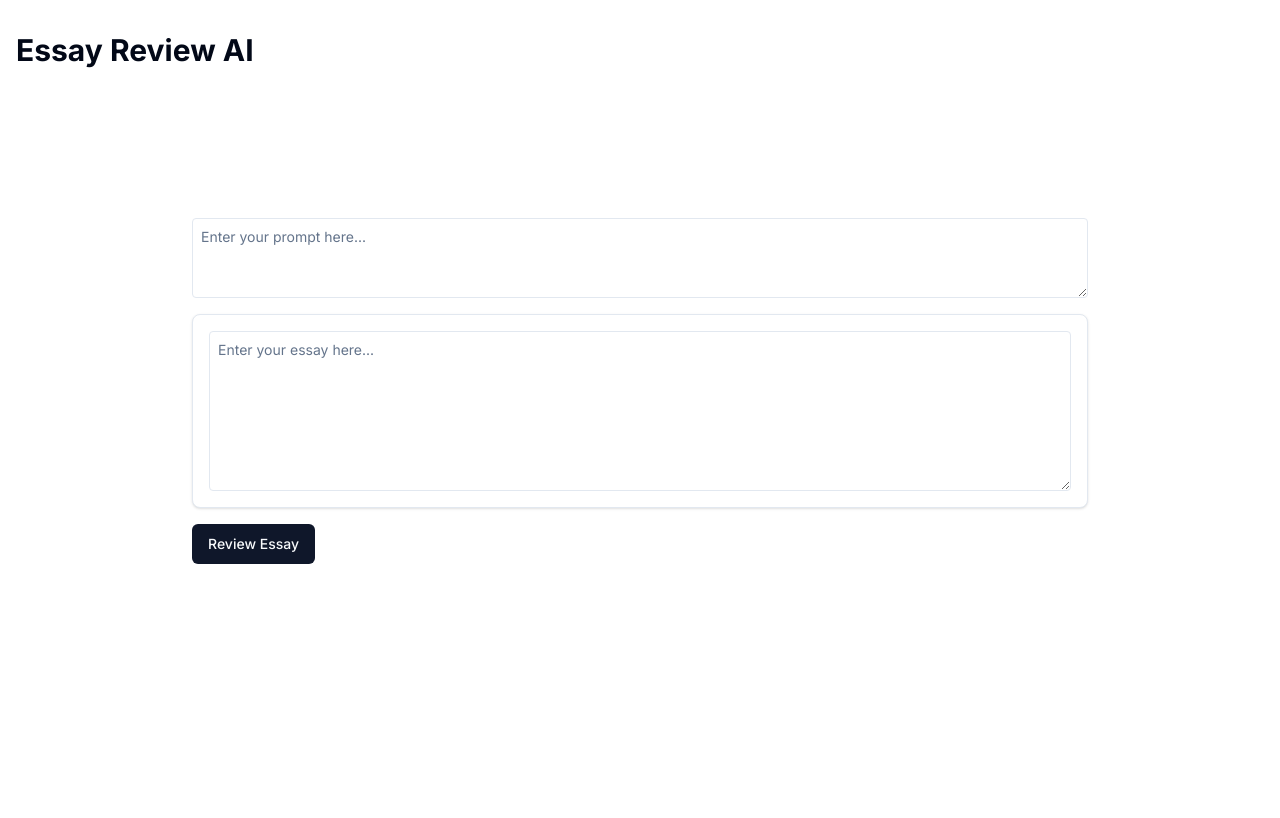
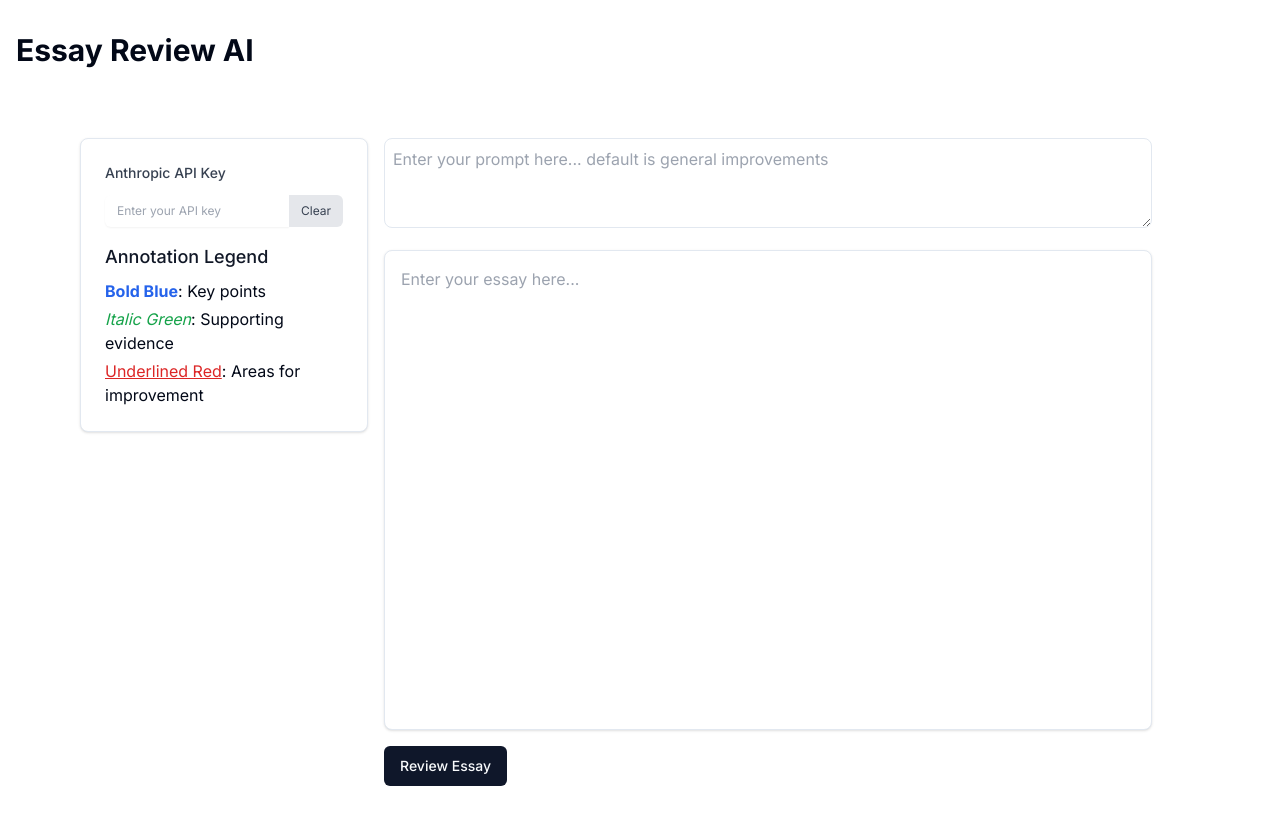
Before and after one commit to VijayGKR/LLM-Peer-Review, a Next.js app: page / in a window 1280 px wide. Built offline with nearby package versions, Linux system fonts and the light colour scheme.

Commit message:
API key input + legend, border changes color while generating, div's look the same for input and output

```diff
--- a/app/api/review-essay/route.tsx
+++ b/app/api/review-essay/route.tsx
@@ -1,11 +1,17 @@
 import { NextRequest } from 'next/server';
 import Anthropic from "@anthropic-ai/sdk";
 
-const anthropic = new Anthropic({
-  apiKey: process.env.ANTHROPIC_API_KEY,
-});
+export async function POST(request: NextRequest) {
+  const apiKey = request.headers.get('X-API-Key');
+  if (!apiKey) {
+    return new Response(JSON.stringify({ error: 'API key is required' }), {
+      status: 400,
+      headers: { 'Content-Type': 'application/json' },
+    });
+  }
 
-export async function POST(request: NextRequest) {
+  const anthropic = new Anthropic({ apiKey });
+
   console.log('Received request to review essay');
   const { essay: userEssay, prompt } = await request.json();
   console.log('Essay length:', userEssay.length, 'Prompt length:', prompt.length);
--- a/app/components/EssayReviewForm.tsx
+++ b/app/components/EssayReviewForm.tsx
@@ -3,6 +3,7 @@
 import React, { useState , useRef} from 'react';
 import { Button } from '@/components/ui/button';
 import { Textarea } from '@/components/ui/textarea';
+
 
 export default function EssayReviewForm() {
   const [userEssay, setUserEssay] = useState('');
@@ -12,6 +13,8 @@ export default function EssayReviewForm() {
   const [error, setError] = useState<string | null>(null);
   const [reviewedEssayParts, setReviewedEssayParts] = useState<(string | Edit)[]>([]);
   const [pendingParts, setPendingParts] = useState<(string | Promise<Edit | null>)[]>([]);
+  const [apiKey, setApiKey] = useState('');
+  const [apiKeyError, setApiKeyError] = useState<string | null>(null);
 
   interface Edit {
     type: 'REPLACE' | 'INSERT' | 'COMMENT';
@@ -20,8 +23,8 @@ export default function EssayReviewForm() {
     reason: string;
   }
 
-  const handleEssayChange = (event: React.ChangeEvent<HTMLTextAreaElement>) => {
-    setUserEssay(event.target.value);
+  const handleEssayChange = (content: string) => {
+    setUserEssay(content);
   };
 
   const handlePromptChange = (event: React.ChangeEvent<HTMLTextAreaElement>) => {
@@ -81,6 +84,11 @@ export default function EssayReviewForm() {
       setIsRejected(true);
     };
 
+    if(edit.type === 'COMMENT'){
+      if(isAccepted){
+        return null;
+      }
+    }
     if (isRejected) {
       if(edit.type === 'REPLACE'){
         return edit.oldText;
@@ -144,6 +152,11 @@ export default function EssayReviewForm() {
   };
 
   const handleSubmit = async () => {
+    if (!apiKey.trim()) {
+      setApiKeyError("Please enter your API key");
+      return;
+    }
+    setApiKeyError(null);
     setIsLoading(true);
     setReviewedEssayParts([]);
     setError(null);
@@ -152,6 +165,7 @@ export default function EssayReviewForm() {
         method: 'POST',
         headers: {
           'Content-Type': 'application/json',
+          'X-API-Key': apiKey,
         },
         body: JSON.stringify({ essay: userEssay, prompt: prompt }),
       });
@@ -289,36 +303,128 @@ export default function EssayReviewForm() {
     });
   };
 
+
+  const Sidebar: React.FC<{ apiKey: string; setApiKey: (key: string) => void; apiKeyError: string | null }> = ({ apiKey, setApiKey, apiKeyError }) => (
+    <div className="w-72 ml-4">
+      <div className="space-y-4 p-6 border rounded-lg bg-white shadow">
+        <div>
+          <label htmlFor="apiKey" className="block text-sm font-medium text-gray-700 mb-2">Anthropic API Key</label>
+          <div className="flex">
+            <input
+              type="password"
+              id="apiKey"
+              value={apiKey}
+              onChange={(e) => setApiKey(e.target.value)}
+              className="mt-1 block w-full px-3 py-2 rounded-l-md border-gray-300 shadow-sm focus:border-indigo-300 focus:ring focus:ring-indigo-200 focus:ring-opacity-50 text-xs"
+              placeholder="Enter your API key"
+            />
+            <button
+              onClick={() => setApiKey('')}
+              className="mt-1 px-3 py-2 bg-gray-200 text-gray-700 rounded-r-md hover:bg-gray-300 focus:outline-none focus:ring-2 focus:ring-gray-400 text-xs"
+            >
+              Clear
+            </button>
+          </div>
+          {apiKeyError && (
+            <p className="mt-2 text-sm text-red-600">{apiKeyError}</p>
+          )}
+        </div>
+        <div>
+          <h3 className="text-lg font-medium text-gray-900">Annotation Legend</h3>
+          <ul className="mt-2 space-y-1">
+            <li><span className="font-bold text-blue-600">Bold Blue</span>: Key points</li>
+            <li><span className="italic text-green-600">Italic Green</span>: Supporting evidence</li>
+            <li><span className="underline text-red-600">Underlined Red</span>: Areas for improvement</li>
+          </ul>
+        </div>
+      </div>
+    </div>
+  );
+
   return (
-    <div className="space-y-4 max-w-4xl mx-auto">
-      <Textarea
+    <div className="flex mx-4 sm:mx-6 md:mx-8 lg:mx-12">
+      <Sidebar apiKey={apiKey} setApiKey={setApiKey} apiKeyError={apiKeyError} />
+      <div className="flex-grow max-w-3xl ml-4">
+        <div className="mb-4">
+          <textarea
             value={prompt}
-        onChange={handlePromptChange}
-        placeholder="Enter your prompt here..."
-        className="w-full h-20 p-2 border rounded"
+            onChange={(e) => setPrompt(e.target.value)}
+            placeholder="Enter your prompt here... default is general improvements"
+            className="w-full p-2 border rounded-lg"
+            rows={3}
           />
+        </div>
+        <div className={`relative ${isLoading ? 'rgb-border' : ''}`}>
+          <style jsx>{`
+            @keyframes rgb-animation {
+              0% { background-position: 0% 50%; }
+              50% { background-position: 100% 50%; }
+              100% { background-position: 0% 50%; }
+            }
+            .rgb-border::before {
+              content: '';
+              position: absolute;
+              top: -3px;
+              left: -3px;
+              right: -3px;
+              bottom: -3px;
+              background: linear-gradient(45deg, #ff0000, #ff7f00, #ffff00, #00ff00, #0000ff, #8b00ff);
+              background-size: 300% 300%;
+              animation: rgb-animation 5s ease infinite;
+              border-radius: 8px;
+              z-index: -1;
+              filter: blur(8px);
+            }
+            [contenteditable]:not(.empty) + div {
+              display: none;
+            }
+          `}</style>
           {reviewedEssayParts.length > 0 ? (
             <div className="p-4 border rounded-lg bg-white shadow">
               {renderReviewedEssay()}
             </div>
           ) : (
-        <div className="p-4 border rounded-lg bg-white shadow">
-          <Textarea
-            value={userEssay}
-            onChange={handleEssayChange}
-            placeholder="Enter your essay here..."
-            className="w-full h-40 p-2 border rounded"
+            <div
+              className="p-4 border rounded-lg bg-white shadow min-h-[30rem] overflow-y-auto cursor-text relative"
+              onClick={(e) => (e.currentTarget.querySelector('[contenteditable]') as HTMLElement)?.focus()}
+            >
+              <div
+                contentEditable
+                onInput={(e) => {
+                  handleEssayChange(e.currentTarget.textContent || '');
+                  e.currentTarget.classList.toggle('empty', !e.currentTarget.textContent);
+                }}
+                onFocus={(e) => e.currentTarget.classList.remove('empty')}
+                onBlur={(e) => e.currentTarget.classList.toggle('empty', !e.currentTarget.textContent)}
+                className="w-full h-full outline-none whitespace-pre-wrap empty"
+                onPaste={(e) => {
+                  e.preventDefault();
+                  const text = e.clipboardData.getData('text/plain');
+                  document.execCommand('insertText', false, text);
+                }}
               />
+              <div className="absolute top-4 left-4 text-gray-400 pointer-events-none">
+                Enter your essay here...
+              </div>
             </div>
           )}
+        </div>
+        <div className="flex gap-4 mt-4">
           <Button onClick={handleSubmit} disabled={isLoading}>
             {isLoading ? 'Reviewing...' : 'Review Essay'}
           </Button>
+          {reviewedEssayParts.length > 0 && (
+            <Button onClick={() => setReviewedEssayParts([])}>
+              Reset
+            </Button>
+          )}
+        </div>
         {error && (
-        <div className="p-4 border rounded-lg bg-red-100 text-red-700">
+          <div className="mt-4 p-4 border rounded-lg bg-red-100 text-red-700">
             Error: {error}
           </div>
         )}
       </div>
+    </div>
   );
-}
+};
--- a/app/page.tsx
+++ b/app/page.tsx
@@ -4,7 +4,7 @@ import EssayReviewForm from './components/EssayReviewForm';
 export default function Home() {
   return (
     <main className="container mx-auto px-4 py-8">
-      <h1 className="text-3xl font-bold mb-[150px]">Essay Review AI</h1>
+      <h1 className="text-3xl font-bold mb-[70px]">Essay Review AI</h1>
       <EssayReviewForm />
     </main>
   );
```
Lines whose indentation alone changed are shown as unchanged.
